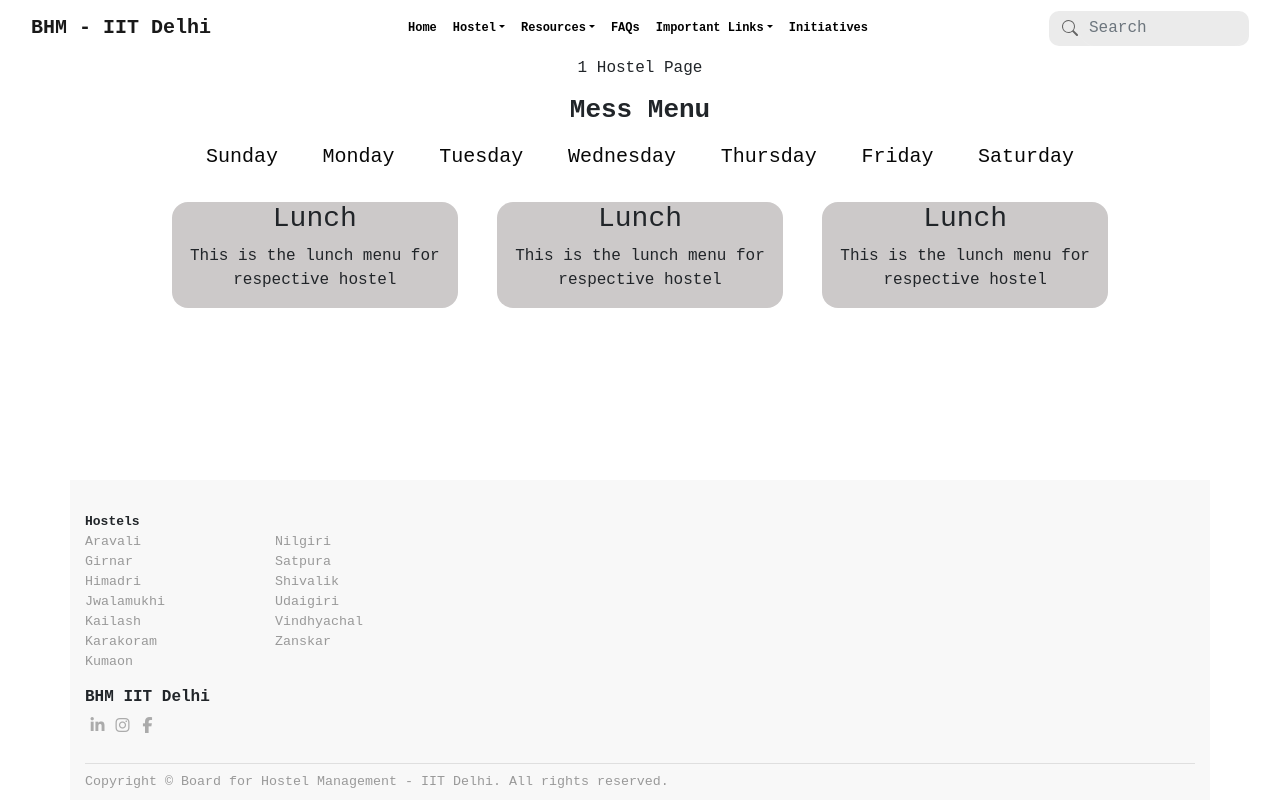
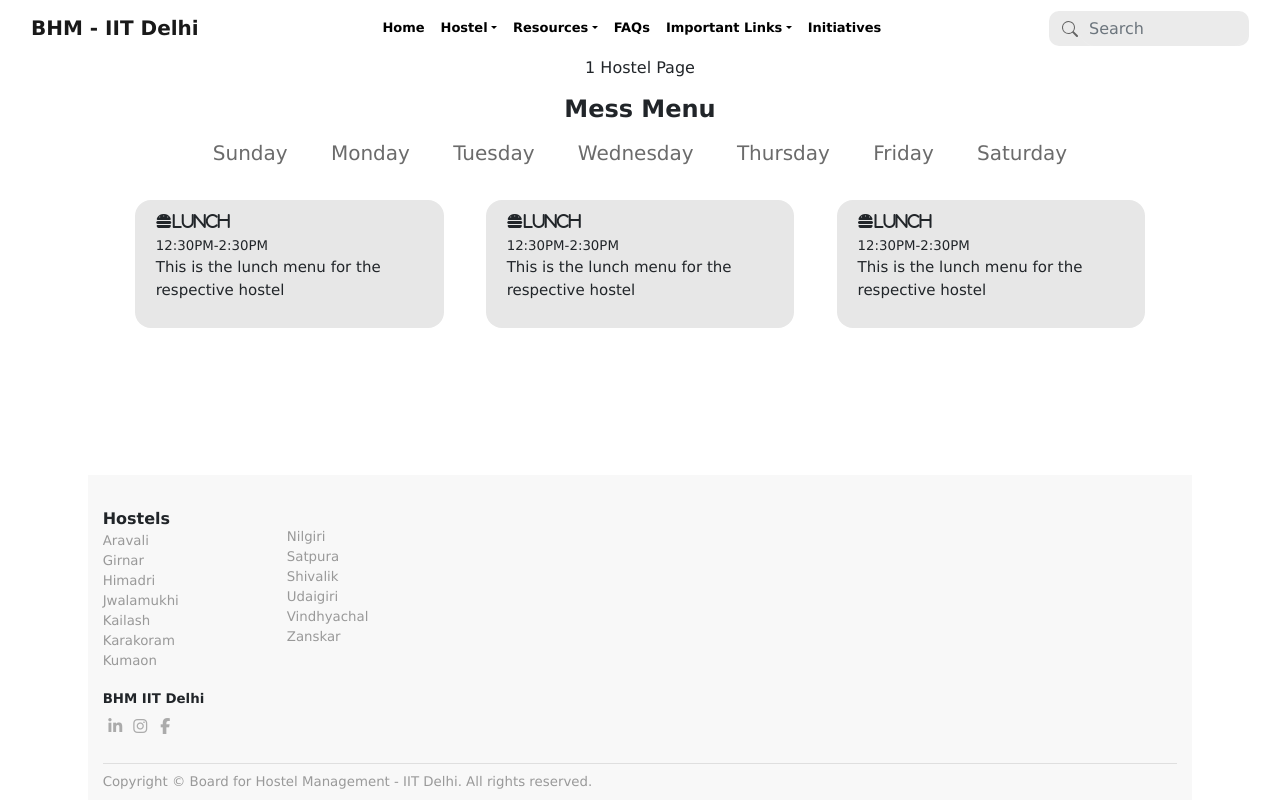
Before and after one commit to simran2712/bhm-iitd, a React (Create React App) app in the folder bhm-site/: page /hostel/1 in a window 1280 px wide. Built offline with nearby package versions, Linux system fonts and the light colour scheme.

Commit message:
Mess menu changes

```diff
--- a/bhm-site/src/components/mess menu/component.css
+++ b/bhm-site/src/components/mess menu/component.css
@@ -2,7 +2,7 @@
     margin: 0;
     padding: 0;
     box-sizing: border-box;
-    font-family: monospace;
+    font-family: Verdana, Geneva, Tahoma, sans-serif;
 }
 body{
     display: flex;
@@ -10,55 +10,68 @@ body{
     align-items: center;
     min-height: 100vh;
 }
-
 #mess-menu{
     padding: 1%;
 }
-
 #mess-heading{
     padding-bottom: 1%;
+    font-size: x-large;
 }
-
 #menu-container{
-    width: 90%;
+    width: 100%;
     align-items: center;
     align-self: center;
     text-align: center;
     display: flex;
 }
-
-
+h6{
+    margin-top: 4px;
+    margin-bottom: 2px;
+    font-size: smaller;
+}
+p{
+    font-size: 15px;
+}
 .box{
-    align-self: center;
+    /* align-self: center; */
+    float: left;
+    align-items: flex-start;
+    text-align: start;
     border-radius: 1em;
-    background-color: rgb(204, 201, 201);
+    background-color: rgb(231, 231, 231);
     margin: 2%;
 }
-
 .menu{
-
     position: relative;
     align-items: center;
     align-self: center;
     margin-bottom: 1%;
 }
-.menu a{
+.link1{
     position: relative;
     align-self: center;
     align-content: center;
     margin: 0 2%;
     font-size: 1.25em;
-    color: rgb(8, 8, 8);
+    color: rgb(107, 107, 107);
     text-decoration: none;
 }
+.link1:focus{
+    /* background-color: aqua; */
+    text-decoration: none;
+    border-bottom: 4px solid black;
+    color: rgb(8, 8, 8);
+}
+.link1:hover{
+    text-decoration: none;
+    color: rgb(8, 8, 8);
+}
 
-#marker{
-    position: absolute;
-    left: 0;
-    width: 0;
-    height: 4px;
-    background-color: #000;
-    bottom: -2px;
-    transform: 0.5s;
-    border-radius: 4px;
+.box{
+    padding: 1%;
+    padding-left: 2%;
 }
+
+h6,p{
+    font-family: Verdana, Geneva, Tahoma, sans-serif;
+}
--- a/bhm-site/src/components/mess menu/component.js
+++ b/bhm-site/src/components/mess menu/component.js
@@ -1,43 +1,38 @@
 import './component.css'
 import { Link } from 'react-router-dom';
-var marker=document.querySelector('#marker');
-var item=document.querySelectorAll('.menu a');
-function indicator(e){
-    marker.style.left=e.offsetLeft+"px";
-    marker.style.width=e.offsetWidth+"px";
-    e.style.color="#000";
-}
-item.forEach(link => {
-    link.addEventListener('click',(e)=>{
-        indicator(e.target);
-    })
-});
+
 function Messmenu(){
 
     return <div id="mess-menu" className="container-fluid">
         <div className="heading" id="mess-heading">Mess Menu</div>
         <div class="menu">
     <div id="marker"></div>
-    <Link to="#">Sunday</Link>
-    <Link to="#">Monday</Link>
-    <Link to="#">Tuesday</Link>
-    <Link to="#">Wednesday</Link>
-    <Link to="#">Thursday</Link>
-    <Link to="#">Friday</Link>
-    <Link to="#">Saturday</Link>
+    <Link class="link1" to="/">Sunday</Link>
+    <Link class="link1" to="/">Monday</Link>
+    <Link class="link1" to="/">Tuesday</Link>
+    <Link class="link1" to="/">Wednesday</Link>
+    <Link class="link1" to="/">Thursday</Link>
+    <Link class="link1" to="/">Friday</Link>
+    <Link class="link1" to="/">Saturday</Link>
 </div>
 <div id="menu-container" className="container">
         <div class="box">
-            <h3>Lunch</h3>
-            <p>This is the lunch menu for respective hostel</p>
+            {/* <h3>Lunch</h3> */}
+            <i class="fas fa-hamburger pr-2">Lunch</i>
+            <h6>12:30PM-2:30PM</h6>
+            <p>This is the lunch menu for the respective hostel</p>
         </div>
         <div class="box">
-            <h3>Lunch</h3>
-            <p>This is the lunch menu for respective hostel</p>
+            {/* <h3>Lunch</h3> */}
+            <i class="fas fa-hamburger pr-2">Lunch</i>
+            <h6>12:30PM-2:30PM</h6>
+            <p>This is the lunch menu for the respective hostel</p>
         </div>
         <div class="box">
-            <h3>Lunch</h3>
-            <p>This is the lunch menu for respective hostel</p>
+            {/* <h3>Lunch</h3> */}
+            <i class="fas fa-hamburger pr-2">Lunch</i>
+            <h6>12:30PM-2:30PM</h6>
+            <p>This is the lunch menu for the respective hostel</p>
         </div>
     </div>
 </div>
```
Also changed, not shown: bhm-site/src/assets/food_icon.png (added).
